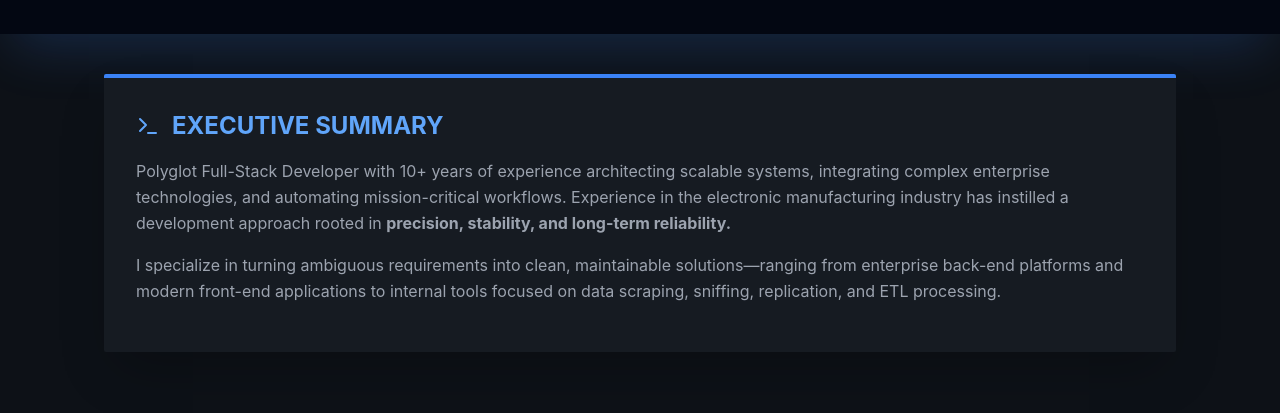
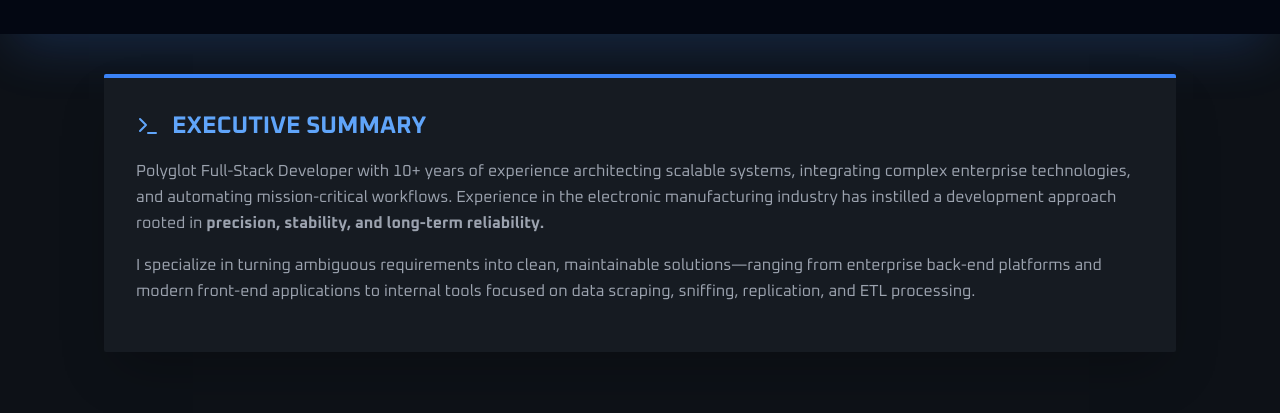
Before and after one commit to Sobodh-Jagaran/sobodh-jagaran.github.io, a plain HTML site: page index.html in a window 1280 px wide. Shown: the part 150-563 px from the top of the page. Drawn offline with nearby package versions, Linux system fonts and the light colour scheme.

Commit message:
Change font family from 'Inter' to 'Oxanium'

```diff
--- a/css/styles.css
+++ b/css/styles.css
@@ -1,5 +1,5 @@
 body {
-    font-family: 'Inter', monospace;
+    font-family: 'Oxanium', monospace;
     background-color: #0d1117;
     color: #e5e7eb;
 }
```
